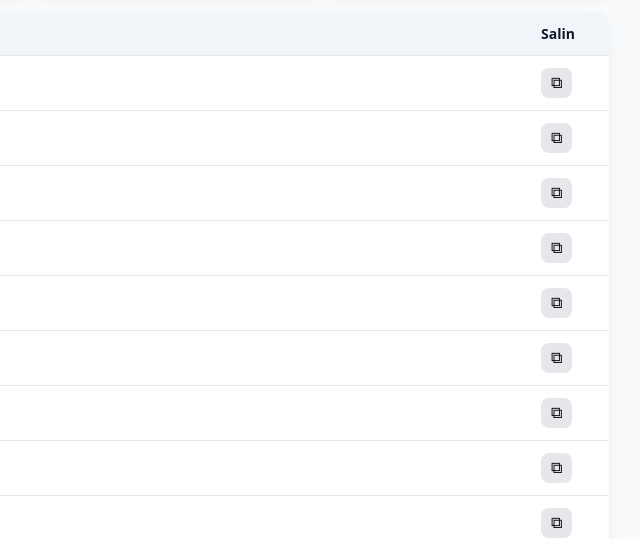
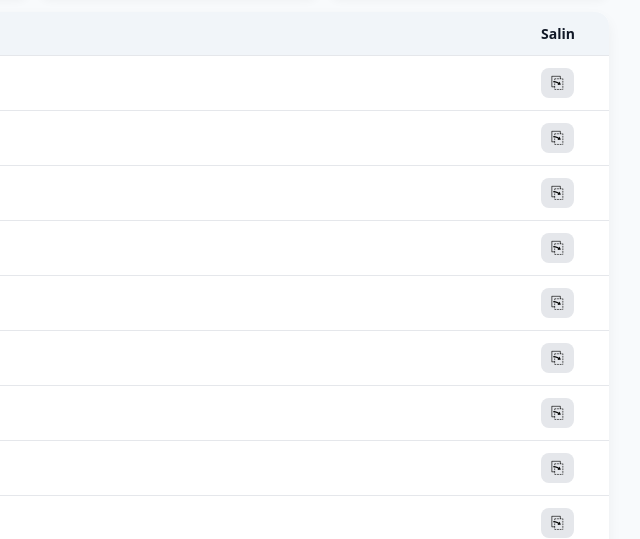
Before and after one commit to wantafonao/NIK-GAS, a plain HTML site: page index.html in a window 1280 px wide. Shown: the part 263-802 px from the top of the page, 461-1101 px from the left. Drawn offline with Linux system fonts and the light colour scheme.

Commit message:
Update index.html

```diff
--- a/index.html
+++ b/index.html
@@ -294,7 +294,7 @@ nikList.forEach((nik,i)=>{
   tr.innerHTML = `
     <td>${i+1}</td>
     <td class="mono">${nik}</td>
-    <td><button class="copy-btn">⧉</button></td>
+    <td><button class="copy-btn">⎘</button></td>
   `;
 
   const btn = tr.querySelector("button");
```
